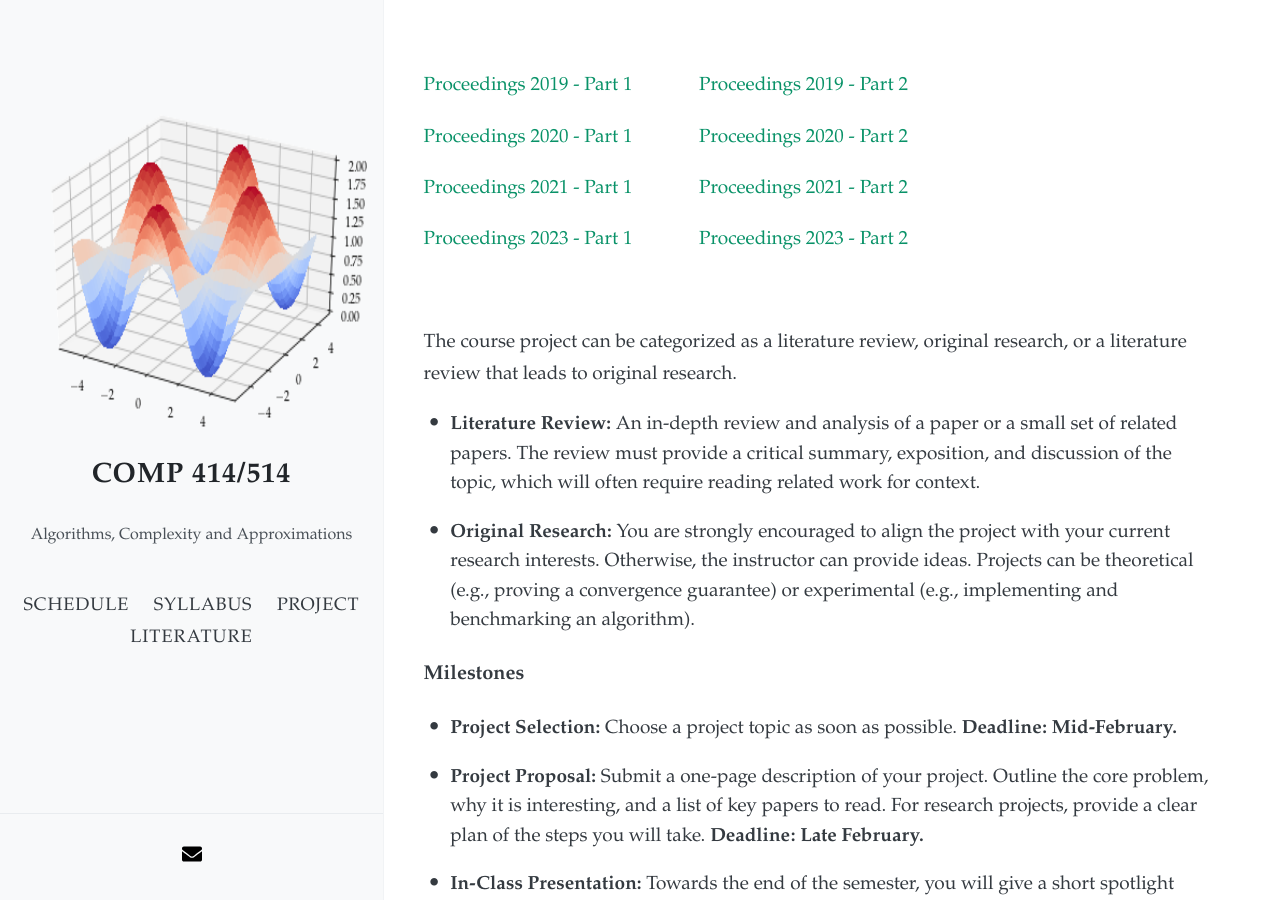
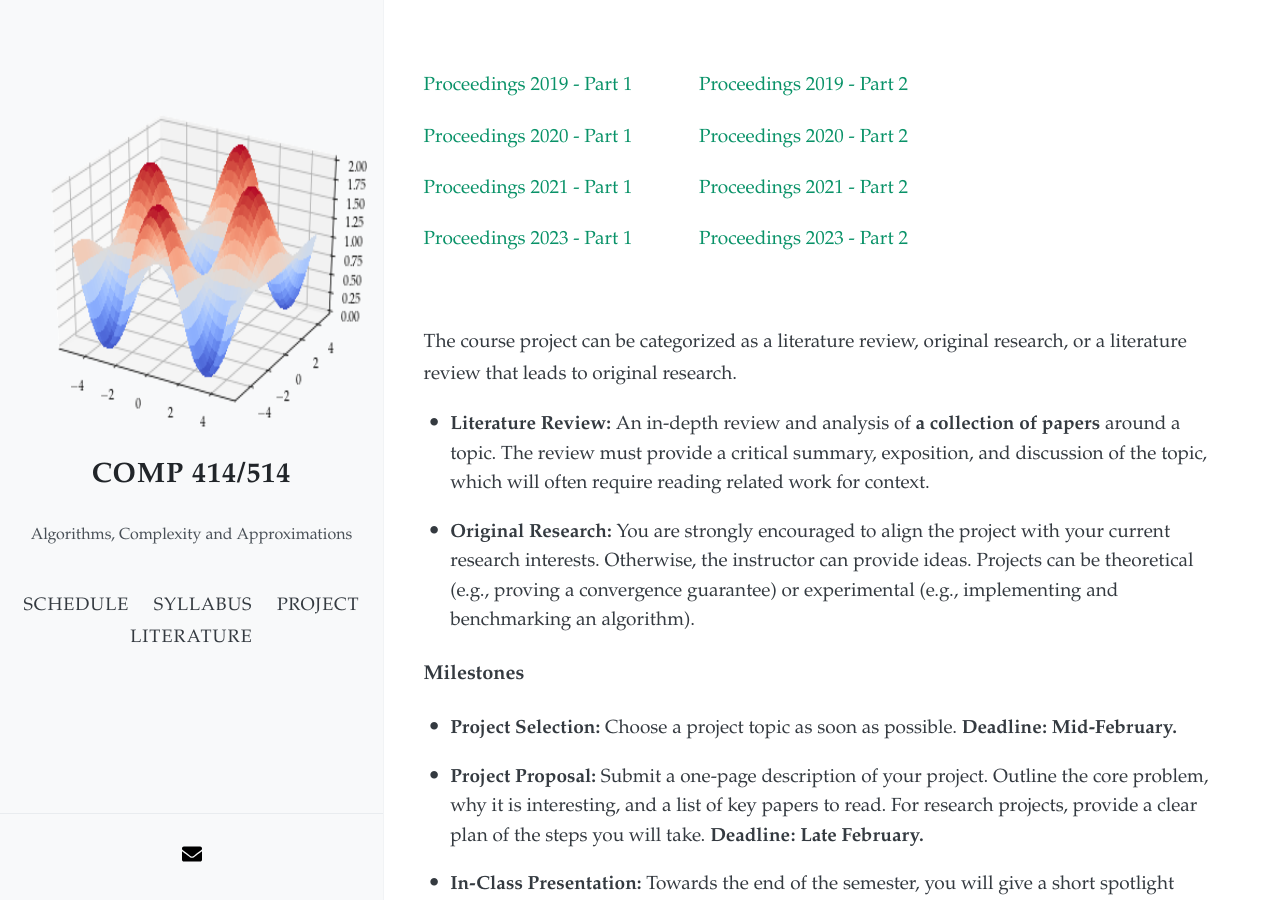
Before and after one commit to akyrillidis/comp414-514, a Jekyll site: the page built from project.md, in a window 1280 px wide and 900 px high. Built offline with Jekyll 4.4.1, drawn with Linux system fonts in a browser that asks for light colours; nearby versions of some CDN libraries.

Commit message:
Update project.md

```diff
--- a/project.md
+++ b/project.md
@@ -16,7 +16,7 @@ layout: default
 
 The course project can be categorized as a literature review, original research, or a literature review that leads to original research.
 
-- **Literature Review:** An in-depth review and analysis of a paper or a small set of related papers. The review must provide a critical summary, exposition, and discussion of the topic, which will often require reading related work for context.
+- **Literature Review:** An in-depth review and analysis of **a collection of papers** around a topic. The review must provide a critical summary, exposition, and discussion of the topic, which will often require reading related work for context.
 
 - **Original Research:** You are strongly encouraged to align the project with your current research interests. Otherwise, the instructor can provide ideas. Projects can be theoretical (e.g., proving a convergence guarantee) or experimental (e.g., implementing and benchmarking an algorithm).
 
```
